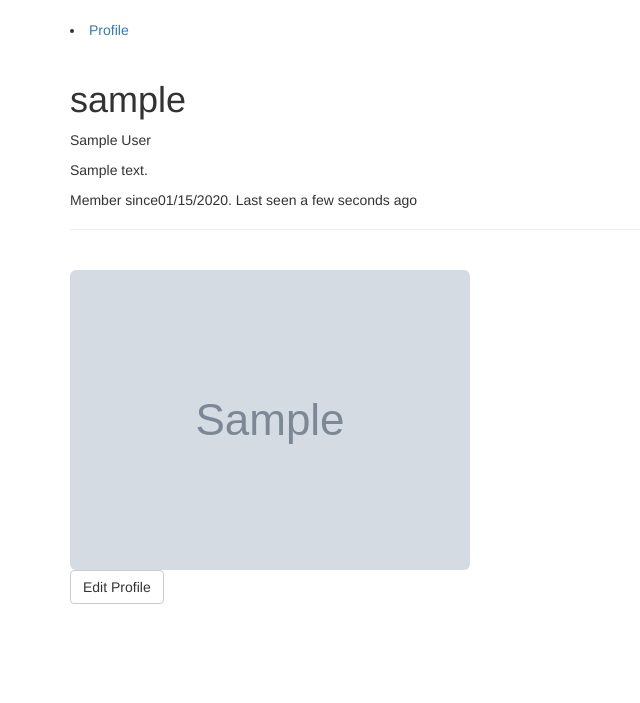
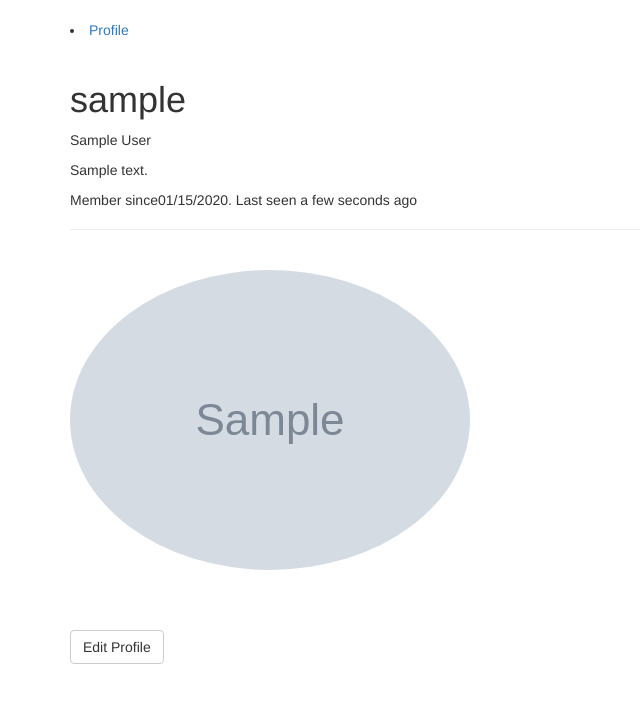
Before and after one commit to kobefaith/Artisan_zhou_web, a Flask app: a page that uses app/templates/user.html in a window 1280 px wide. Shown: the part 52-755 px from the top of the page, without its empty margins (0-640 px from the left). Run offline with Flask 2, Linux system fonts and the light colour scheme; a user stored in the database is signed in; tables that the repository leaves empty hold one stand-in row (values such as "Sample post"); grey boxes marked "Sample" are stand-in pictures; some libraries are stand-ins or nearby versions.

Commit message:
change the user,html

```diff
--- a/app/templates/user.html
+++ b/app/templates/user.html
@@ -24,8 +24,11 @@
     </div>
     <br>
     <div>
-        <img class="img-rounded profile-thumbnail" src="{{ user.image }}" alt="photo">
+        <img class="img-circle" src="{{ user.image }}" alt="photo">
     </div>
+    <br>
+    <br>
+    <br>
     {% if user == current_user %}
         <a class="btn btn-default" href="{{ url_for('.edit_profile') }}" role="button">
         Edit Profile
```
